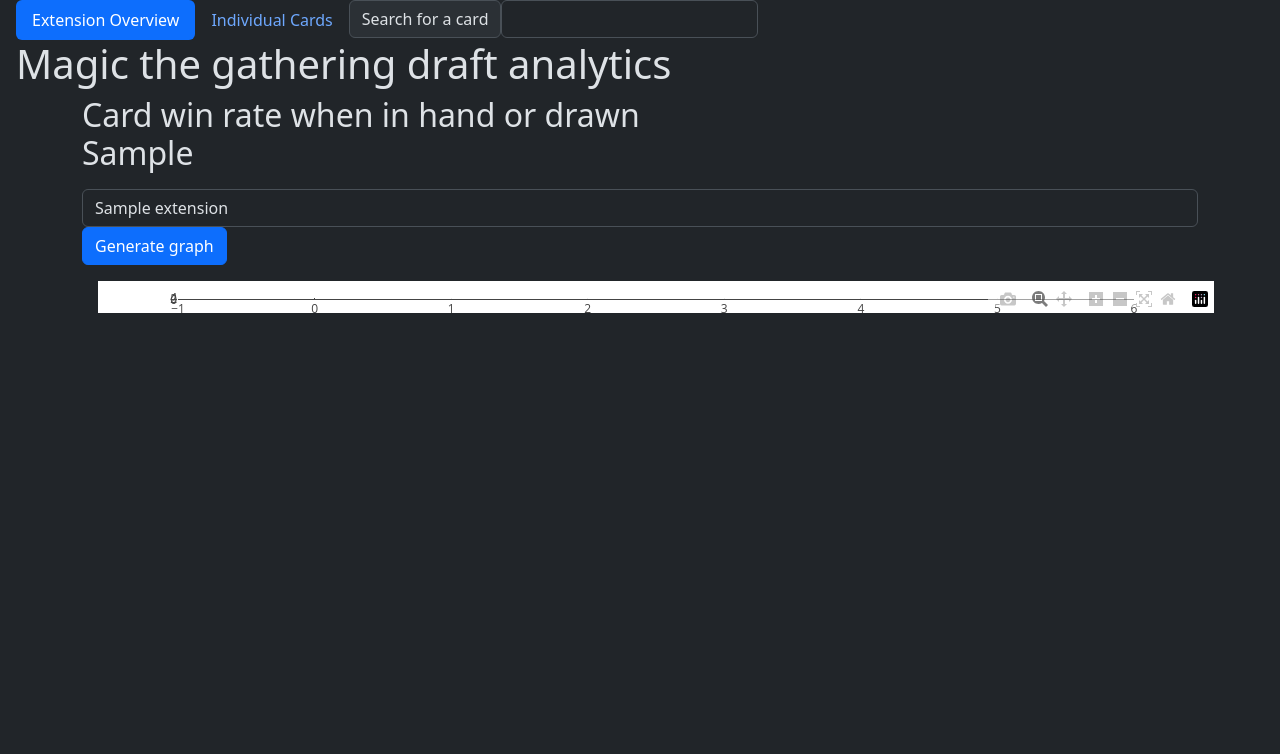
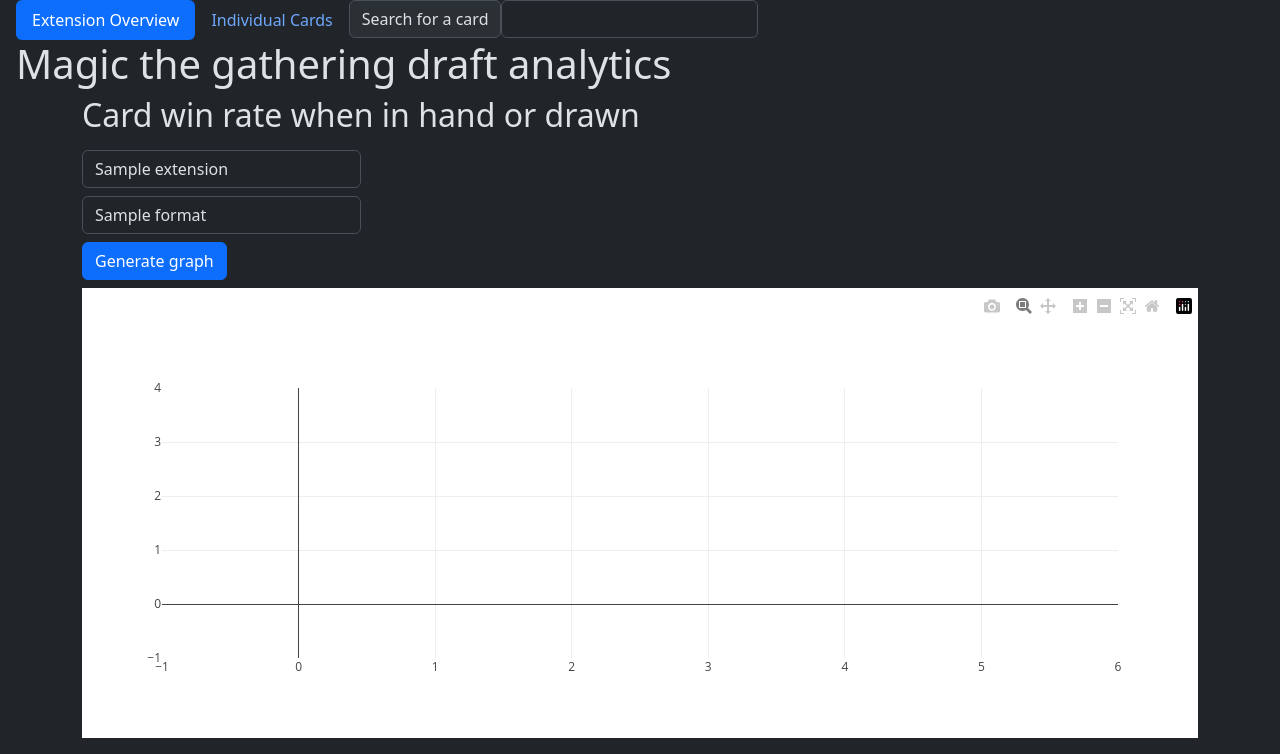
Before and after one commit to pahlisch/mtga_draft_analytics, a Python web app: template flask-app/templates/index.html in a window 1280 px wide. Shown: the part 49-803 px from the top of the page. Before the commit the page ends 362 px from the top, so only its background shows below. Run offline with Jinja, Linux system fonts and the light colour scheme; the template is opened without the code that fills it: most values are stand-ins (such as "Sample title", 1, 10 or a date in 2020); some libraries are stand-ins or nearby versions.

Commit message:
added format selector

```diff
--- a/flask-app/templates/index.html
+++ b/flask-app/templates/index.html
@@ -7,30 +7,52 @@
 <div class="container">
   <h2>
     {% block title %}Card win rate when in hand or drawn{% endblock %}
-        <p>{{selected_value}}</p>
+    <p>{{form}}</p>
   </h2>
-      <form class="form-inline" name="extension_select" method="POST">
-        <div class="form-group">
-          <div class="input-group">
+  <div class="row">
+    <form class="form" name="extension_select" method="POST">
+      <div class="col-md-3 mb-2">
         <select class="form-control" name="extension_list">
           {% for extension in extension_list %}
+          {% if extension == selected_value %}
+          <option value="{{extension}}" selected>{{extension}}</option>
+          {% else %}
           <option value="{{extension}}">{{extension}}</option>
+          {% endif %}
           {% endfor %}
         </select>
       </div>
+      <div class="col-md-3 mb-2">
+          <select class="form-control" name="format_list">
+            {% for format in format_list %}
+            {% if format == selected_format %}
+            <option value="{{format}}" selected>{{format}}</option>
+            {% else %}
+            <option value="{{format}}">{{format}}</option>
+            {% endif %}
+            {% endfor %}
+          </select>
+        </div>
+  </div>
+  <div class="row">
+    <div class="col-md-12 mb-2">
       <button type="submit" class="btn btn-primary">Generate graph</button>
+    </div>
+  </form>
   </div>
   <div class="row">
     <div class="col">
-          <div id='chart' class='chart p-3'”>
+      <div id='chart' class='rounded' ”>
       </div>
     </div>
   </div>
 </div>
+
 <script src='https://cdn.plot.ly/plotly-latest.min.js'></script>
 <script type='text/javascript'>
-    let graphs = {{graphJSON | safe}};
+  let graphs = {{ graphJSON | safe}};
   plot = Plotly.newPlot('chart', graphs, {});
 </script>
 <script type='text/javascript' src="static/search.js"></script>
+
 {% endblock %}
```
Also changed, not shown: flask-app/index.py (+20 -4 lines), flask-app/static/style.css (+0 -64 lines). Lines whose indentation alone changed are shown as unchanged.
